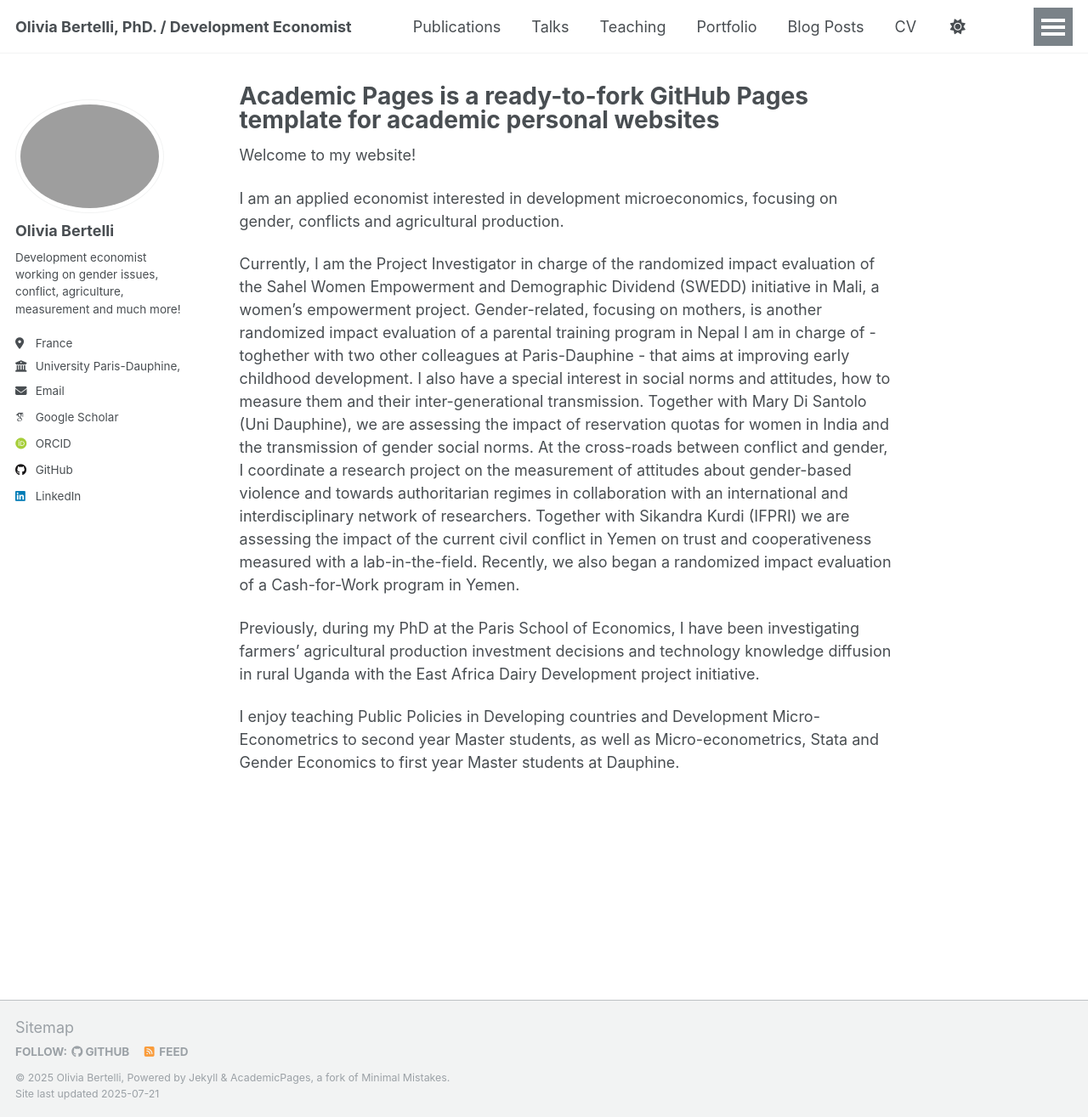
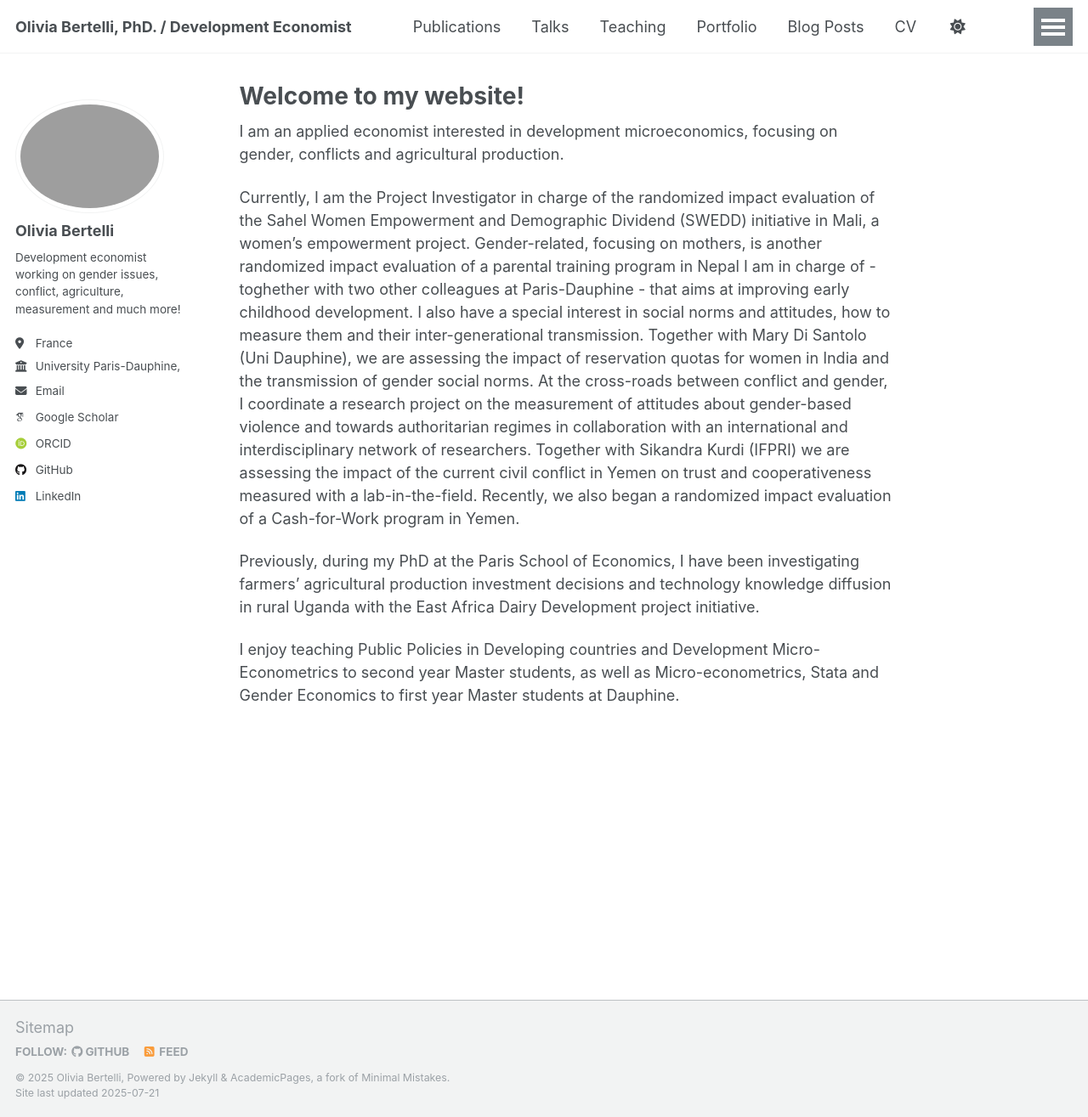
Before and after one commit to OliviaBrtl/OliviaBertelli.github.io, a Jekyll site: the page built from _pages/about.md, in a window 1280 px wide and 1315 px high. Shown: the whole window at 85% size. Built offline with Jekyll 4.4.1, drawn with Linux system fonts in a browser that asks for light colours; some web fonts are replaced; a script that is not in the unit is left out.

Commit message:
Update about.md

```diff
--- a/_pages/about.md
+++ b/_pages/about.md
@@ -1,12 +1,11 @@
 ---
 permalink: /
-title: "Academic Pages is a ready-to-fork GitHub Pages template for academic personal websites"
+title: "Welcome to my website!"
 author_profile: true
 redirect_from:
   - /about/
   - /about.html
 ---
-Welcome to my website!
 
 I am an applied economist interested in development microeconomics, focusing on gender, conflicts and agricultural production.
 
```
